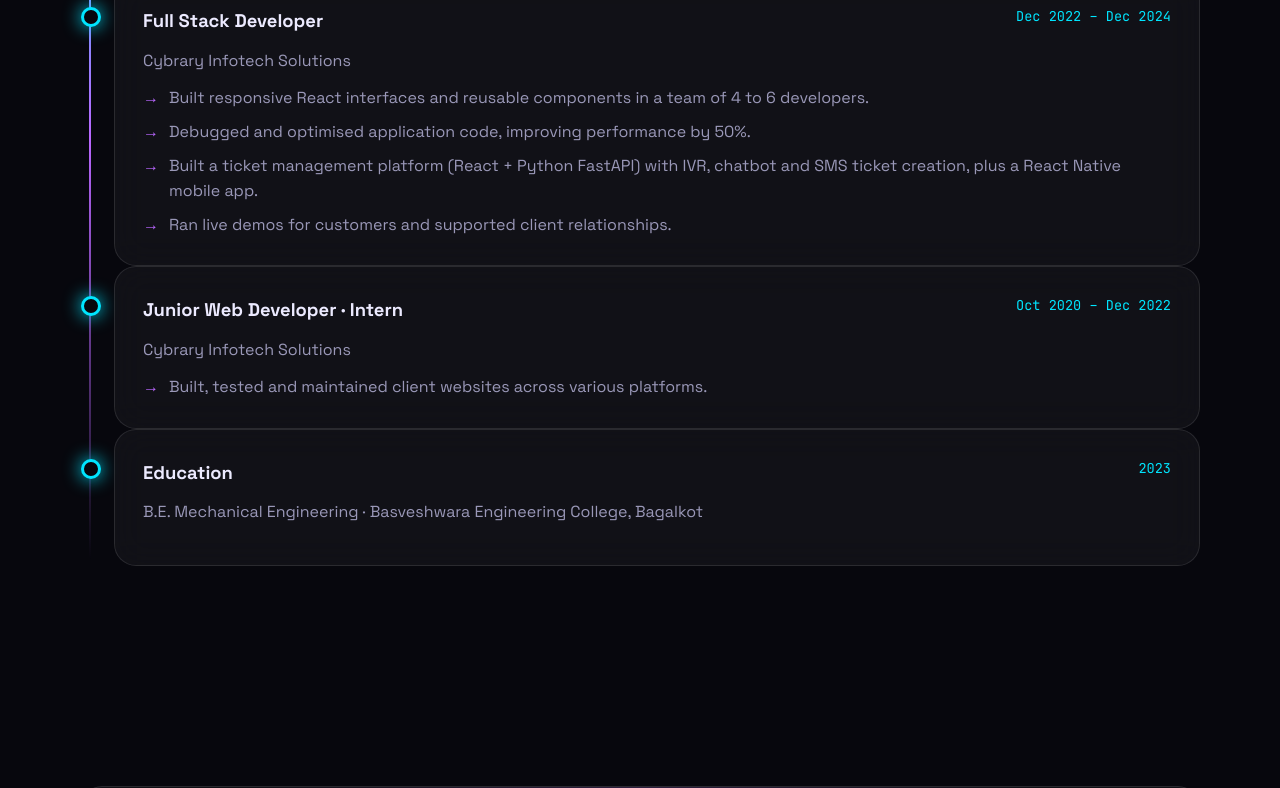
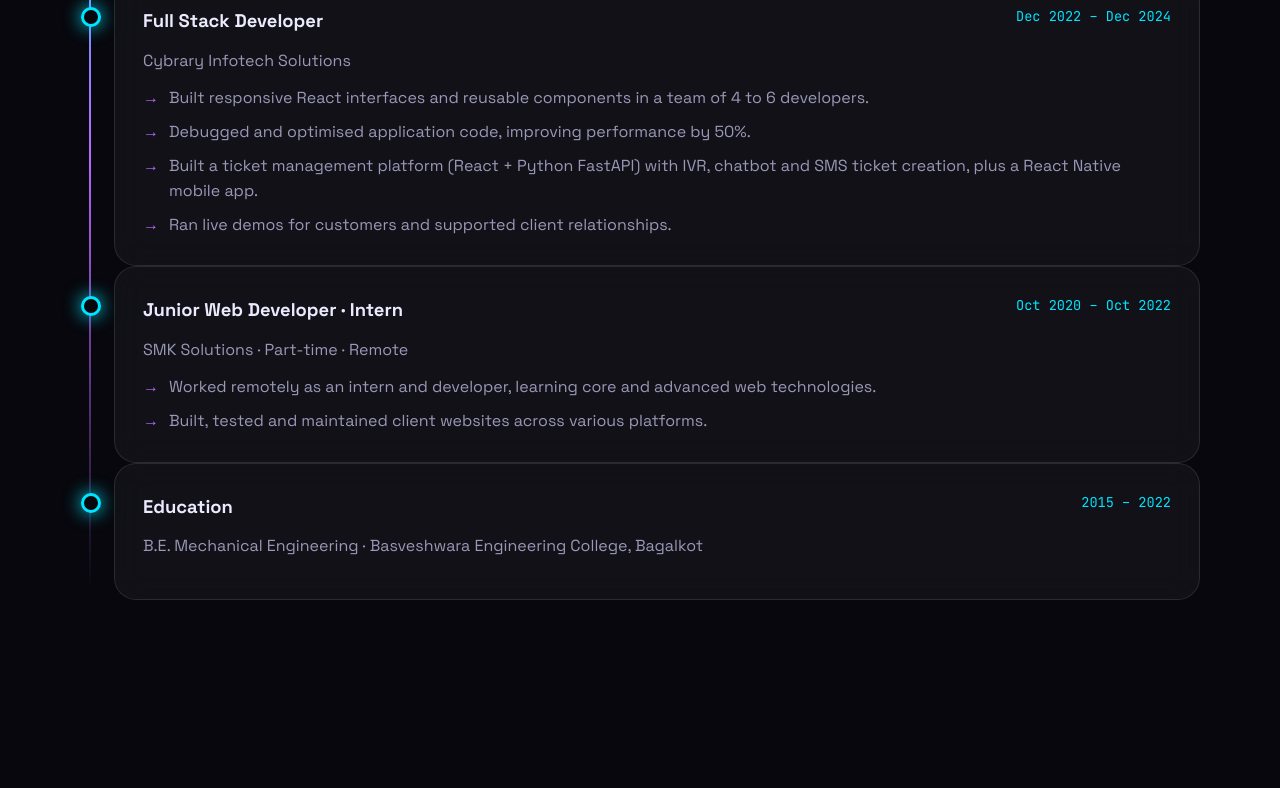
Before and after one commit to Amitmoli/Amitmoli.github.io, a React (Vite) app: page / in a window 1280 px wide. Shown: the part 4441-5229 px from the top of the page. Built offline with nearby package versions, Linux system fonts and the light colour scheme.

Commit message:
Correct internship company and education years; refresh resume
Co-Authored-By: Claude Sonnet 5.5 <noreply@anthropic.com>

```diff
--- a/src/data.js
+++ b/src/data.js
@@ -130,9 +130,10 @@ export const experience = [
   },
   {
     role: 'Junior Web Developer · Intern',
-    org: 'Cybrary Infotech Solutions',
-    period: 'Oct 2020 – Dec 2022',
+    org: 'SMK Solutions · Part-time · Remote',
+    period: 'Oct 2020 – Oct 2022',
     points: [
+      'Worked remotely as an intern and developer, learning core and advanced web technologies.',
       'Built, tested and maintained client websites across various platforms.',
     ],
   },
@@ -141,5 +142,5 @@ export const experience = [
 export const education = {
   degree: 'B.E. Mechanical Engineering',
   school: 'Basveshwara Engineering College, Bagalkot',
-  year: '2023',
+  year: '2015 – 2022',
 }
```
Also changed, not shown: 1 other file (tests, documents, lock files or other folders).
